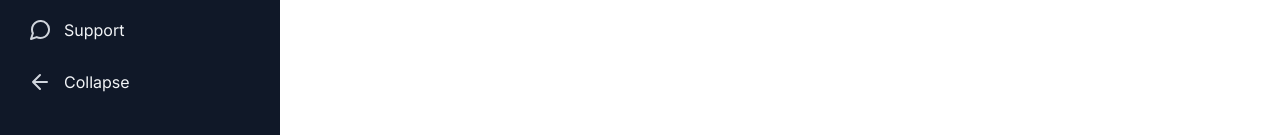
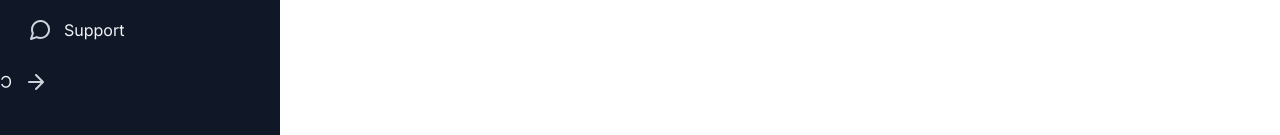
Before and after one commit to profydev/prolog-app-kristiroby, a Next.js app: page /dashboard/users in a window 1280 px wide. Shown: the part 662-797 px from the top of the page. Built offline with nearby package versions, Linux system fonts and the light colour scheme.

Commit message:
edit css

```diff
--- a/features/layout/sidebar-navigation/sidebar-navigation.module.scss
+++ b/features/layout/sidebar-navigation/sidebar-navigation.module.scss
@@ -138,4 +138,9 @@
   @media (min-width: breakpoint.$desktop) {
     display: flex;
   }
+
+  button {
+    transform-origin: 10px;
+    transform: rotate(180deg);
+  }
 }
```
